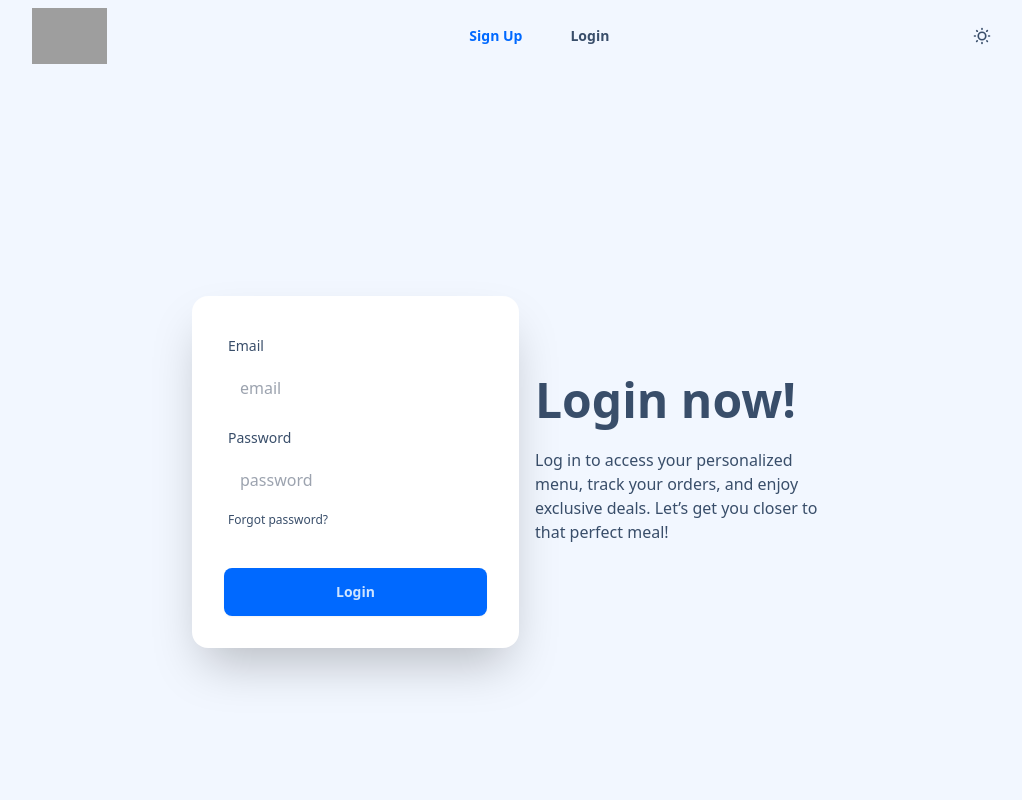
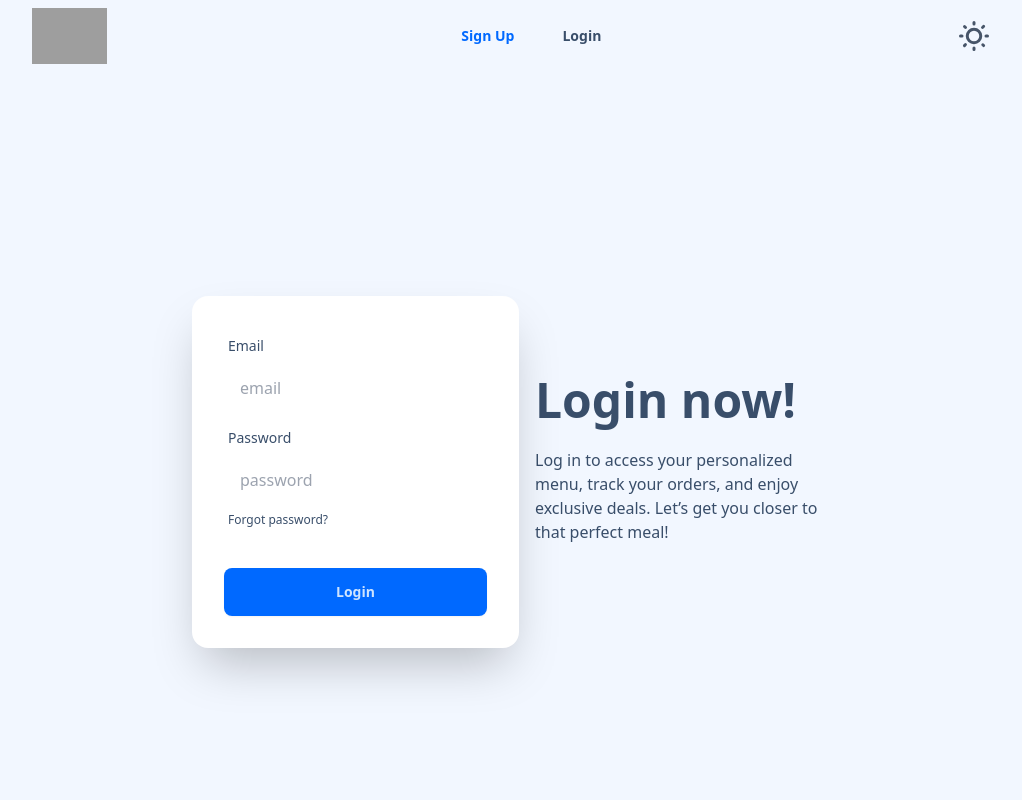
Before and after one commit to anoopwilson96/00-fyt-food-app, a React (Vite) app in the folder client/: page /login in a window 1280 px wide. Shown: the top 800 px of the page, without its empty margins (128-1150 px from the left). Built offline with nearby package versions, Linux system fonts and the light colour scheme; no server answers; grey boxes are pictures that could not be loaded.

Commit message:
Update DarkMode.jsx

```diff
--- a/client/src/UI/DarkMode.jsx
+++ b/client/src/UI/DarkMode.jsx
@@ -15,12 +15,12 @@ export const DarkMode = () => {
             <input type="checkbox" className="theme-controller" value="synthwave" onClick={toggleTheme} />
 
             {/* sun icon */}
-            <svg className="swap-off h-5 w-5 fill-current" xmlns="http://www.w3.org/2000/svg" viewBox="0 0 24 24">
+            <svg className="swap-off lg:h-9 text-slate-600 h-6  fill-current" xmlns="http://www.w3.org/2000/svg" viewBox="0 0 24 24">
                 <path d="M5.64,17l-.71.71a1,1,0,0,0,0,1.41,1,1,0,0,0,1.41,0l.71-.71A1,1,0,0,0,5.64,17ZM5,12a1,1,0,0,0-1-1H3a1,1,0,0,0,0,2H4A1,1,0,0,0,5,12Zm7-7a1,1,0,0,0,1-1V3a1,1,0,0,0-2,0V4A1,1,0,0,0,12,5ZM5.64,7.05a1,1,0,0,0,.7.29,1,1,0,0,0,.71-.29,1,1,0,0,0,0-1.41l-.71-.71A1,1,0,0,0,4.93,6.34Zm12,.29a1,1,0,0,0,.7-.29l.71-.71a1,1,0,1,0-1.41-1.41L17,5.64a1,1,0,0,0,0,1.41A1,1,0,0,0,17.66,7.34ZM21,11H20a1,1,0,0,0,0,2h1a1,1,0,0,0,0-2Zm-9,8a1,1,0,0,0-1,1v1a1,1,0,0,0,2,0V20A1,1,0,0,0,12,19ZM18.36,17A1,1,0,0,0,17,18.36l.71.71a1,1,0,0,0,1.41,0,1,1,0,0,0,0-1.41ZM12,6.5A5.5,5.5,0,1,0,17.5,12,5.51,5.51,0,0,0,12,6.5Zm0,9A3.5,3.5,0,1,1,15.5,12,3.5,3.5,0,0,1,12,15.5Z" />
             </svg>
 
             {/* moon icon */}
-            <svg className="swap-on h-5 w-5 fill-current" xmlns="http://www.w3.org/2000/svg" viewBox="0 0 24 24">
+            <svg className="swap-on lg:h-9  h-6 text-slate-600 fill-current" xmlns="http://www.w3.org/2000/svg" viewBox="0 0 24 24">
                 <path d="M21.64,13a1,1,0,0,0-1.05-.14,8.05,8.05,0,0,1-3.37.73A8.15,8.15,0,0,1,9.08,5.49a8.59,8.59,0,0,1,.25-2A1,1,0,0,0,8,2.36,10.14,10.14,0,1,0,22,14.05,1,1,0,0,0,21.64,13Zm-9.5,6.69A8.14,8.14,0,0,1,7.08,5.22v.27A10.15,10.15,0,0,0,17.22,15.63a9.79,9.79,0,0,0,2.1-.22A8.11,8.11,0,0,1,12.14,19.73Z" />
             </svg>
         </label>
```
